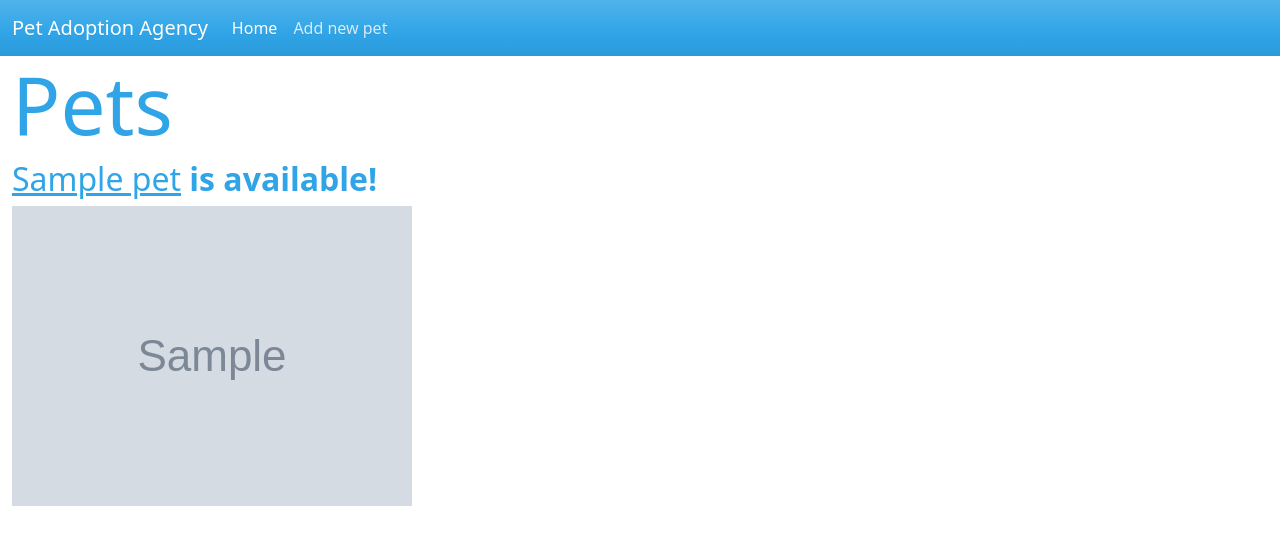
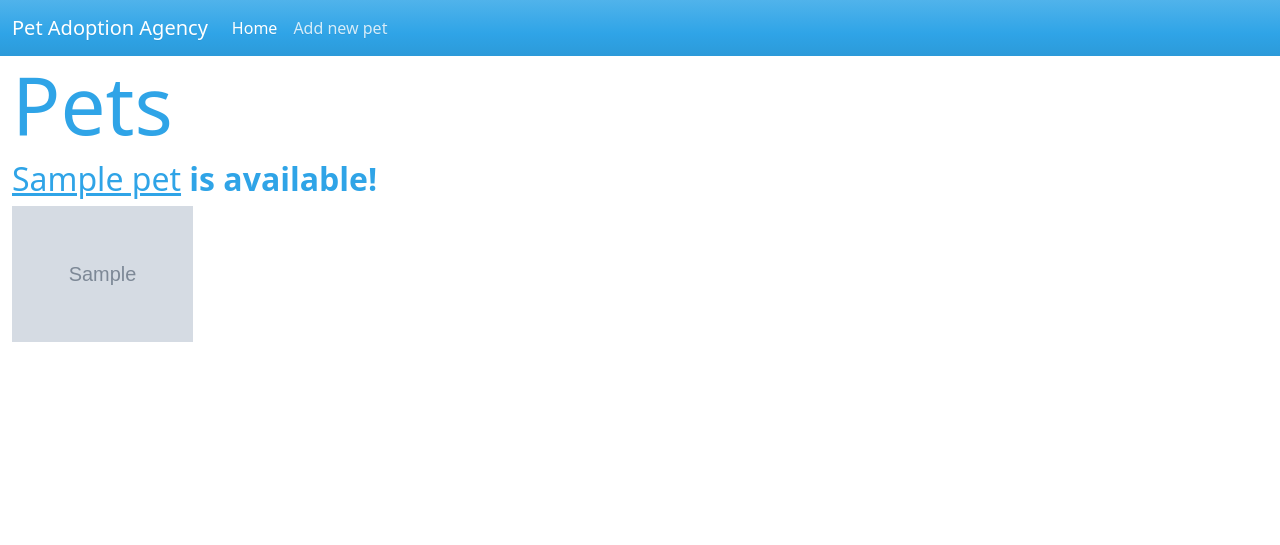
Before and after one commit to iam8/24.1-wtforms, a Flask app: page / in a window 1280 px wide. Shown: the top 545 px of the page. Run offline with Flask 3, Linux system fonts and the light colour scheme; tables that the repository leaves empty hold one stand-in row (values such as "Sample post"); grey boxes marked "Sample" are stand-in pictures; some libraries are stand-ins or nearby versions.

Commit message:
Adjust column size for each pet; change class for pet image

```diff
--- a/templates/home.jinja2
+++ b/templates/home.jinja2
@@ -12,7 +12,7 @@
 
     <div class="row">
         {% for pet in pets %}
-            <div class="col">
+            <div class="col-4">
                 <h2>
                     <a href="/{{ pet.id }}">{{ pet.name }}</a>
                     {% if pet.is_available %}
@@ -22,7 +22,7 @@
                 </h2>
 
                 <div>
-                    <img class="pet-img" src="{{ pet.photo_url }}" alt="{{ pet.name }}">
+                    <img class="pet-home-img" src="{{ pet.photo_url }}" alt="{{ pet.name }}">
                 </div>
             </div>
         {% endfor %}
```
